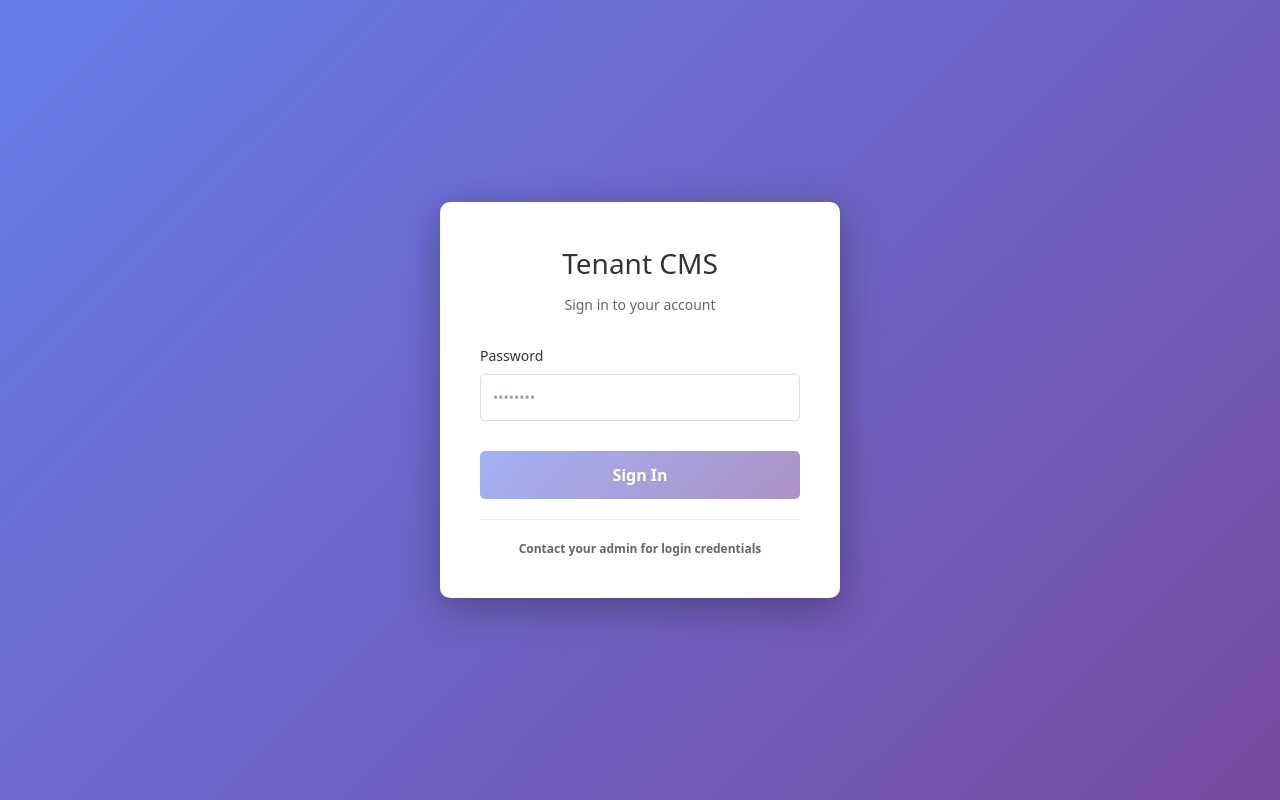
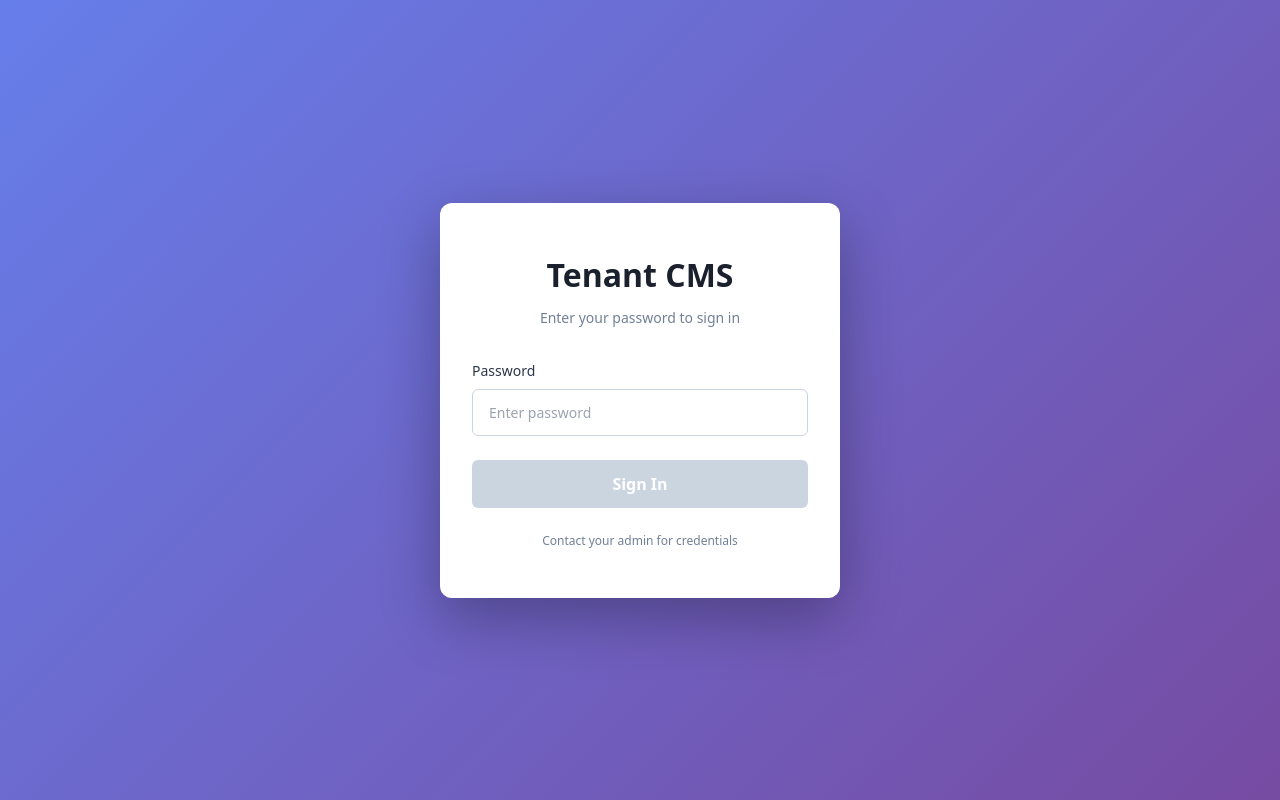
Before and after one commit to shamitech/autodealercloud, a Next.js app in the folder apps/tenant-cms/: page /login in a window 1280 px wide. Built offline with nearby package versions, Linux system fonts and the light colour scheme.

Commit message:
Fix: Regenerate Prisma client for tempPassword field, simplify login page

```diff
--- a/apps/tenant-cms/app/login/layout.tsx
+++ /dev/null
@@ -1,15 +0,0 @@
-export const metadata = {
-  title: 'Tenant CMS Login',
-}
-
-export default function LoginLayout({
-  children,
-}: {
-  children: React.ReactNode
-}) {
-  return (
-    <div style={{ background: 'linear-gradient(135deg, #667eea 0%, #764ba2 100%)', minHeight: '100vh', display: 'flex', alignItems: 'center', justifyContent: 'center', fontFamily: 'system-ui, -apple-system, sans-serif', margin: 0, padding: 0 }}>
-      {children}
-    </div>
-  )
-}
--- a/apps/tenant-cms/app/login/page.tsx
+++ b/apps/tenant-cms/app/login/page.tsx
@@ -1,6 +1,6 @@
 'use client'
 
-import { useEffect, useState } from 'react'
+import { useState, useEffect } from 'react'
 
 export default function LoginPage() {
   const [slug, setSlug] = useState('')
@@ -9,7 +9,6 @@ export default function LoginPage() {
   const [loading, setLoading] = useState(false)
 
   useEffect(() => {
-    // Extract slug from hostname (e.g., testsite3-auth.autodealercloud.com)
     if (typeof window !== 'undefined') {
       const hostname = window.location.hostname
       const match = hostname.match(/^(.*?)-auth\./)
@@ -39,11 +38,8 @@ export default function LoginPage() {
         return
       }
 
-      // Store session token and tenant ID in localStorage
       localStorage.setItem('sessionToken', data.sessionToken)
       localStorage.setItem('tenantId', data.tenantId)
-
-      // Redirect to CMS dashboard
       window.location.href = `https://${slug}.autodealercloud.com/dashboard`
     } catch (err: any) {
       setError(err.message || 'An error occurred')
@@ -52,37 +48,100 @@ export default function LoginPage() {
   }
 
   return (
-    <div style={{ background: 'white', borderRadius: '10px', boxShadow: '0 10px 40px rgba(0, 0, 0, 0.3)', width: '100%', maxWidth: '400px', padding: '40px' }}>
-      <h1 style={{ textAlign: 'center', color: '#333', marginBottom: '10px', fontSize: '28px' }}>Tenant CMS</h1>
-      <p style={{ textAlign: 'center', color: '#666', marginBottom: '30px', fontSize: '14px' }}>Sign in to your account</p>
+    <div style={{
+      minHeight: '100vh',
+      display: 'flex',
+      alignItems: 'center',
+      justifyContent: 'center',
+      background: 'linear-gradient(135deg, #667eea 0%, #764ba2 100%)',
+      fontFamily: 'system-ui, -apple-system, sans-serif',
+      margin: 0,
+      padding: '20px'
+    }}>
+      <div style={{
+        background: 'white',
+        borderRadius: '12px',
+        boxShadow: '0 20px 60px rgba(0,0,0,0.3)',
+        width: '100%',
+        maxWidth: '400px',
+        padding: '48px 32px',
+        border: 'none'
+      }}>
+        <h1 style={{ fontSize: '32px', fontWeight: 'bold', margin: '0 0 8px 0', textAlign: 'center', color: '#1a202c' }}>
+          Tenant CMS
+        </h1>
+        <p style={{ fontSize: '14px', color: '#718096', textAlign: 'center', margin: '0 0 32px 0' }}>
+          Enter your password to sign in
+        </p>
 
-      {error && <div style={{ backgroundColor: '#fee', color: '#c33', padding: '12px', borderRadius: '5px', marginBottom: '20px', border: '1px solid #fcc', fontSize: '14px' }}>{error}</div>}
+        {error && (
+          <div style={{
+            background: '#fed7d7',
+            border: '1px solid #fc8181',
+            color: '#c53030',
+            padding: '12px 16px',
+            borderRadius: '6px',
+            marginBottom: '24px',
+            fontSize: '14px'
+          }}>
+            {error}
+          </div>
+        )}
 
         <form onSubmit={handleSubmit}>
-        <div style={{ marginBottom: '20px' }}>
-          <label style={{ display: 'block', marginBottom: '8px', color: '#333', fontWeight: 500, fontSize: '14px' }} htmlFor="password">Password</label>
+          <div style={{ marginBottom: '24px' }}>
+            <label htmlFor="password" style={{
+              display: 'block',
+              fontSize: '14px',
+              fontWeight: '500',
+              marginBottom: '8px',
+              color: '#2d3748'
+            }}>
+              Password
+            </label>
             <input
+              id="password"
               type="password"
-            id="password"
               value={password}
               onChange={(e) => setPassword(e.target.value)}
-            placeholder="••••••••"
+              placeholder="Enter password"
+              disabled={loading}
+              style={{
+                width: '100%',
+                padding: '12px 16px',
+                fontSize: '14px',
+                border: '1px solid #cbd5e0',
+                borderRadius: '6px',
+                boxSizing: 'border-box',
+                fontFamily: 'inherit'
+              }}
               required
-            disabled={loading}
-            style={{ width: '100%', padding: '12px', border: '1px solid #ddd', borderRadius: '5px', fontSize: '14px', fontWeight: 'normal' as const }}
             />
           </div>
+
           <button
             type="submit"
             disabled={loading || !slug}
-          style={{ width: '100%', padding: '12px', background: 'linear-gradient(135deg, #667eea 0%, #764ba2 100%)', color: 'white', border: 'none', borderRadius: '5px', fontSize: '16px', fontWeight: 600, cursor: loading || !slug ? 'not-allowed' : 'pointer', marginTop: '10px', opacity: (loading || !slug) ? 0.6 : 1 }}
+            style={{
+              width: '100%',
+              padding: '12px 16px',
+              fontSize: '16px',
+              fontWeight: '600',
+              background: loading || !slug ? '#cbd5e0' : 'linear-gradient(135deg, #667eea 0%, #764ba2 100%)',
+              color: 'white',
+              border: 'none',
+              borderRadius: '6px',
+              cursor: loading || !slug ? 'not-allowed' : 'pointer',
+              transition: 'all 0.2s'
+            }}
           >
             {loading ? 'Signing in...' : 'Sign In'}
           </button>
         </form>
 
-      <div style={{ textAlign: 'center', color: '#666', fontSize: '12px', marginTop: '20px', paddingTop: '20px', borderTop: '1px solid #eee' }}>
-        <p><strong>Contact your admin for login credentials</strong></p>
+        <p style={{ fontSize: '12px', color: '#718096', textAlign: 'center', margin: '24px 0 0 0' }}>
+          Contact your admin for credentials
+        </p>
       </div>
     </div>
   )
```
Lines whose indentation alone changed are shown as unchanged.
